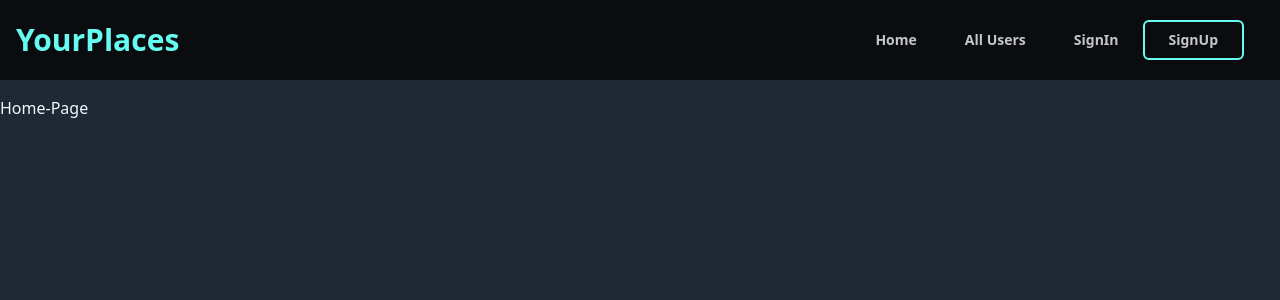
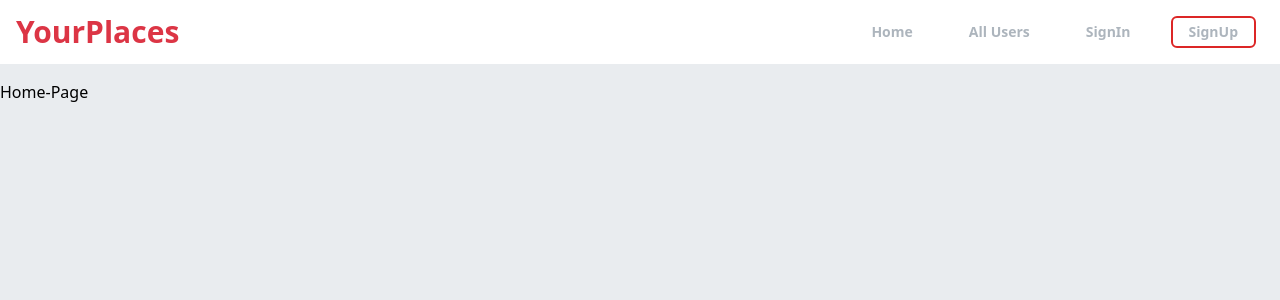
Before and after one commit to p-chhabra/TravelElite, a React (Create React App) app in the folder frontend/: page / in a window 1280 px wide. Shown: the top 300 px of the page. Built offline with nearby package versions, Linux system fonts and the light colour scheme.

Commit message:
Navbar designed

```diff
--- a/frontend/src/index.css
+++ b/frontend/src/index.css
@@ -3,6 +3,6 @@
 @tailwind utilities;
 
 body{
-    background-color: #1f2833;
-    color: aliceblue;
+    background-color: #e9ecef;
+    color: black;
 }
--- a/frontend/src/shared/Layout/Navbar.js
+++ b/frontend/src/shared/Layout/Navbar.js
@@ -12,19 +12,19 @@ const Navbar = () => {
     }
 
   return (
-    <nav className='w-full flex justify-between items-center px-4 font-bold bg-[#0b0c10]'>
-        <h1 className='text-[#66fcf1] text-3xl'>YourPlaces</h1>
-        <ul className='flex flex-row text-[#c5c6c7] p-5 items-center'>
-            <li className='px-6 hover:text-[#66fcf1] duration-500 text-sm'>
+    <nav className='w-full flex justify-between items-center px-4 font-bold bg-[white]'>
+        <h1 className='text-[#dc3545] text-3xl'>YourPlaces</h1>
+        <ul className='flex flex-row text-[#adb5bd] p-2 items-center space-x-6'>
+            <li className='px-4 hover:border-b-2 hover:border-red-600 hover:text-[black] duration-100 text-sm'>
                 <NavLink to="/">Home</NavLink>
             </li>
-            <li className='px-6 hover:text-[#66fcf1] duration-500 text-sm'>
+            <li className='px-4 hover:border-b-2 hover:border-red-600 hover:text-[black] duration-100 text-sm'>
                 <NavLink to="/users">All Users</NavLink>
             </li>
-            <li className='px-6 hover:text-[#66fcf1] duration-500 text-sm'>
+            <li className='px-4 hover:border-b-2 hover:border-red-600 hover:text-[black] duration-100 text-sm'>
                 <NavLink to="/places">SignIn</NavLink>
             </li>
-            <li className='px-6 border-2 rounded-md border-[#66fcf1] p-2 hover:text-[#66fcf1] duration-500 text-sm'>
+            <li className='px-4 border-2 border-red-600 rounded-md p-1 hover:text-[black] hover:bg-red-600 duration-500 text-sm my-2'>
                 <NavLink to="/places">SignUp</NavLink>
             </li>
         </ul>
```
